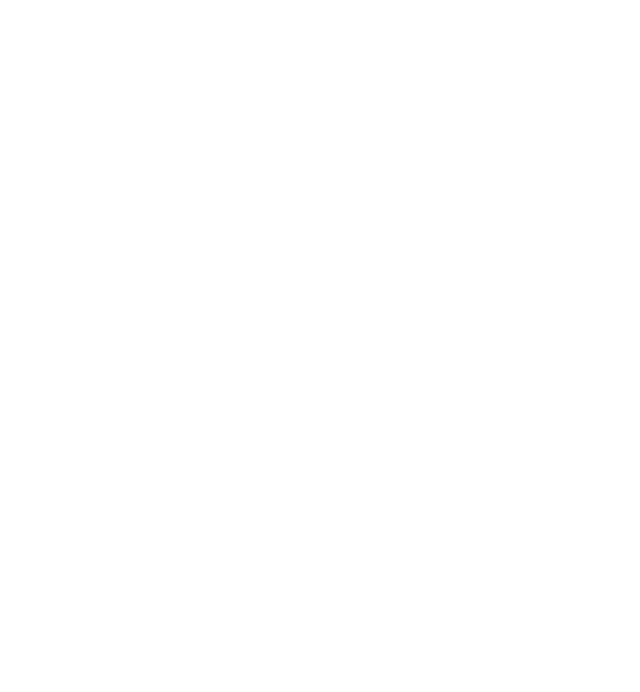
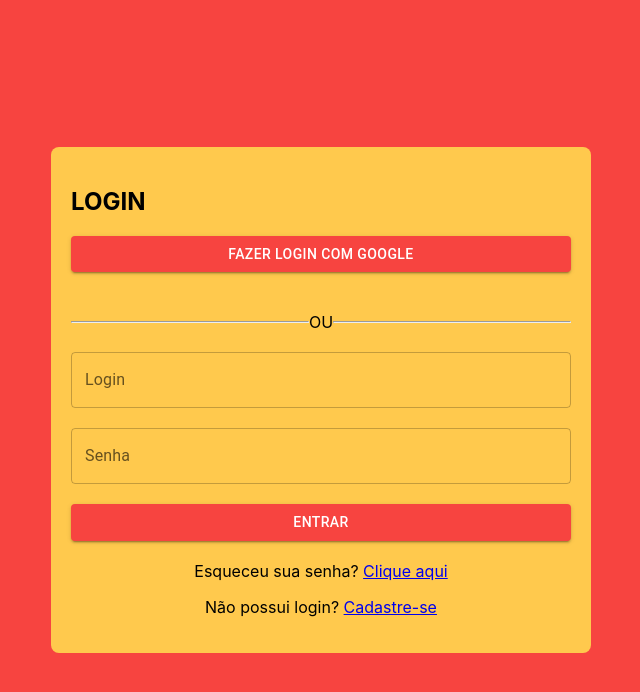
Before and after one commit to stop-esiii/Front-stop, a React (Create React App) app: page /login in a window 1280 px wide. Before the commit this address had no page. Shown: the top 692 px of the page, without its empty margins (319-959 px from the left). Built offline with nearby package versions, Linux system fonts and the light colour scheme.

Commit message:
refatoração do projeto

```diff
--- a/src/App.js
+++ b/src/App.js
@@ -1,9 +1,9 @@
 // src/App.js
 import React from 'react';
-import { BrowserRouter as Router, Routes, Route } from 'react-router-dom';
+import { Routes, Route } from 'react-router-dom'; // Não importamos mais o Router aqui
 import { createTheme, ThemeProvider } from '@mui/material/styles';
-import Home from './pages/Home/Home';
-import Login from './pages/Login/Login'; // Certifique-se de que está importando corretamente
+import Home from './pages/home/Home';
+import Login from './pages/Login/Login';
 
 const theme = createTheme({
   palette: {
@@ -19,14 +19,12 @@
 function App() {
   return (
     <ThemeProvider theme={theme}>
-      <Router>
-        <div className="App">
-          <Routes>
-            <Route path="/" element={<Home />} />
-            <Route path="/login" element={<Login />} /> {/* Certifique-se de que a rota está correta */}
-          </Routes>
-        </div>
-      </Router>
+      <div className="App">
+        <Routes>
+          <Route path="/" element={<Home />} />
+          <Route path="/login" element={<Login />} />
+        </Routes>
+      </div>
     </ThemeProvider>
   );
 }
--- a/src/index.js
+++ b/src/index.js
@@ -1,16 +1,15 @@
+// src/index.js
 import React from 'react';
 import ReactDOM from 'react-dom/client';
 import './index.css';
 import App from './App';
 import reportWebVitals from './reportWebVitals';
-import { BrowserRouter as Router, Route, Routes } from "react-router-dom";
+import { BrowserRouter as Router } from 'react-router-dom'; // Define o Router apenas aqui
 
 const root = ReactDOM.createRoot(document.getElementById('root'));
 root.render(
   <Router>
-    <Routes>
-      <Route path='/' element={<App />} />
-    </Routes>
+    <App />
   </Router>
 );
 
--- a/src/pages/Login/Login.jsx
+++ b/src/pages/Login/Login.jsx
@@ -1,28 +1,77 @@
+// src/pages/Login/Login.js
 import React from "react";
-import './Login.css'
+import "./Login.css";
+import TextField from "@mui/material/TextField";
+import Button from "@mui/material/Button";
+import { Box } from "@mui/material";
 
-function Login(){
-    return(
-        <div className="login-container">
-      <div className="login-box">
-        <h2>LOGIN</h2>
-        <button className="google-login">Fazer Login com Google</button>
-        <div className="divider">
-          <hr /> <span>OU</span> <hr />
-        </div>
-        <form>
-          <label>LOGIN:</label>
-          <input type="text" placeholder="Insira seu e-mail ou nome aqui." />
-          <label>SENHA:</label>
-          <input type="password" placeholder="Insira sua senha aqui." />
-          <button className="login-button">ENTRAR</button>
-        </form>
-        <div className="login-footer">
-          <p>Esqueceu sua senha? <a href="#">Clique aqui</a></p>
-          <p>Não possui login? <a href="#">Cadastre-se</a></p>
-        </div>
-      </div>
-    </div>
-    )
+function Login() {
+  return (
+    <Box sx={{ backgroundColor: '#f74440', minHeight: '100vh', display: 'flex', justifyContent: 'center', alignItems: 'center' }}>
+      <Box
+        className="login-container"
+        sx={{ display: "flex", flexDirection: "column", alignItems: "center" }}
+      >
+        <Box
+          className="login-box"
+          sx={{
+            padding: "20px",
+            backgroundColor: "#ffc94d",
+            borderRadius: "8px",
+            width: "500px",
+          }}
+        >
+          <h2>LOGIN</h2>
+          <Button
+            variant="contained"
+            color="primary"
+            fullWidth
+            sx={{ marginBottom: "20px" }}
+          >
+            Fazer Login com Google
+          </Button>
+          <Box
+            className="divider"
+            sx={{ display: "flex", alignItems: "center", margin: "20px 0" }}
+          >
+            <hr style={{ flex: 1 }} /> <span>OU</span>{" "}
+            <hr style={{ flex: 1 }} />
+          </Box>
+          <form>
+            <TextField
+              label="Login"
+              variant="outlined"
+              fullWidth
+              placeholder="Insira seu e-mail ou nome aqui."
+              sx={{ marginBottom: "20px" }}
+            />
+            <TextField
+              label="Senha"
+              type="password"
+              variant="outlined"
+              fullWidth
+              placeholder="Insira sua senha aqui."
+              sx={{ marginBottom: "20px" }}
+            />
+            <Button variant="contained" color="primary" fullWidth>
+              ENTRAR
+            </Button>
+          </form>
+          <Box
+            className="login-footer"
+            sx={{ marginTop: "20px", textAlign: "center" }}
+          >
+            <p>
+              Esqueceu sua senha? <a href="#">Clique aqui</a>
+            </p>
+            <p>
+              Não possui login? <a href="#">Cadastre-se</a>
+            </p>
+          </Box>
+        </Box>
+      </Box>
+    </Box>
+  );
 }
+
 export default Login;
--- a/src/pages/home/home.jsx
+++ b/src/pages/home/home.jsx
@@ -4,9 +4,9 @@
 import { useNavigate } from 'react-router-dom';
 import logo from '../../assets/Logo.png';
 import settingsIcon from '../../assets/conf.svg';
-import Button from '@mui/material/Button';
-import IconButton from '@mui/material/IconButton';
-import SettingsIcon from '@mui/icons-material/Settings';
+import Button from '@mui/material/Button'; // Importa o botão do Material-UI
+import IconButton from '@mui/material/IconButton'; // Importa o botão de ícone do Material-UI
+import SettingsIcon from '@mui/icons-material/Settings'; // Importa o ícone de configurações
 
 function Home() {
   const navigate = useNavigate();
@@ -21,7 +21,7 @@
           variant="contained"
           color="primary"
           onClick={() => navigate('/login')}
-          sx={{ marginBottom: '20px' }}
+          sx={{ marginBottom: '20px' }} // Customiza o estilo do botão
         >
           Login
         </Button>
@@ -29,7 +29,7 @@
           Ajuda
         </Button>
         <IconButton color="primary" aria-label="settings">
-          <SettingsIcon style={{ fontSize: 50 }} />
+          <SettingsIcon style={{ fontSize: 50 }} /> {/* Ajusta o tamanho do ícone */}
         </IconButton>
       </div>
     </div>
```
